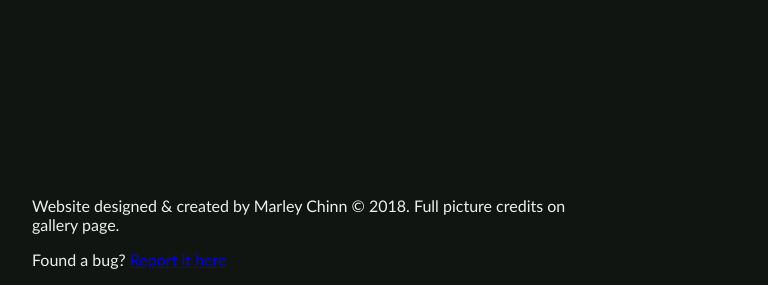
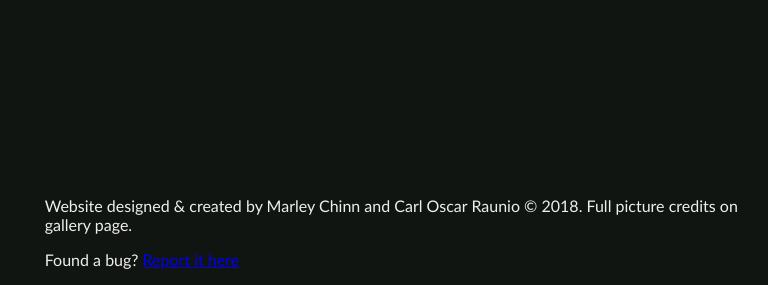
Before and after one commit to Marlster/AviationWebsite, a Django app: page /account/25/delete in a window 1280 px wide. Shown: the part 515-800 px from the top of the page, without its empty margins (46-814 px from the left). Run offline with Django 3.2, Linux system fonts and the light colour scheme; data comes from the database, SQL or seed files in the repository.

Commit message:
Changes to credits (test)

```diff
--- a/AviationSite/accounts/templates/base.html
+++ b/AviationSite/accounts/templates/base.html
@@ -25,7 +25,7 @@
 	{% block body %}
 	{% endblock %}
 	<footer>
-		<p style="margin-left: 8%"> Website designed & created by Marley Chinn © 2018. Full picture credits on gallery page. </p>
+		<p style="margin-left: 8%"> Website designed & created by Marley Chinn and Carl Oscar Raunio © 2018. Full picture credits on gallery page. </p>
 		<p style="margin-left: 8%; z-index: 3">Found a bug? <a href="{{ HTTP_HOST }}/reportabug/">Report it here</a></p>
 	</footer>
 </body>
```
Also changed, not shown: README.md.
